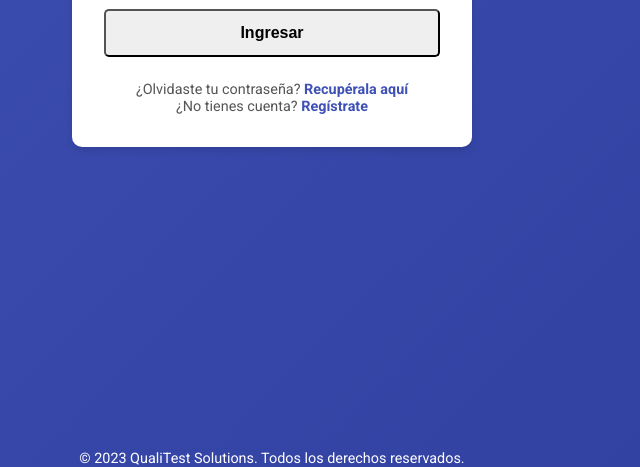
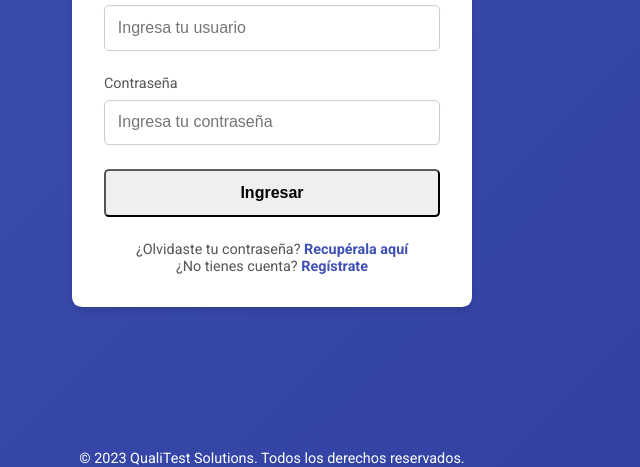
Before and after one commit to sergio129/webinformativo, a website: page login.html in a window 1280 px wide. Shown: the part 333-800 px from the top of the page, without its empty margins (368-1008 px from the left). Drawn offline with Linux system fonts and the light colour scheme.

```diff
--- a/login.css
+++ b/login.css
@@ -11,10 +11,10 @@
     color: #fff;
     margin: 0;
     display: flex;
-    flex-direction: column; /* Cambiar a columna para apilar elementos */
     justify-content: center;
     align-items: center;
     height: 100vh;
+    overflow: hidden; /* Evita scroll innecesario */
 }
 
 /* Login Container */
@@ -25,6 +25,11 @@
     width: 100%;
     max-width: 400px;
     margin-bottom: auto; /* Asegura que el footer quede debajo */
+    position: absolute; /* Cambia a posición absoluta para centrar */
+    top: 50%;
+    left: 50%;
+    transform: translate(-50%, -50%); /* Centra horizontal y verticalmente */
+    z-index: 1;
 }
 
 /* Login Card */
```
Also changed, not shown: 1 other file.
